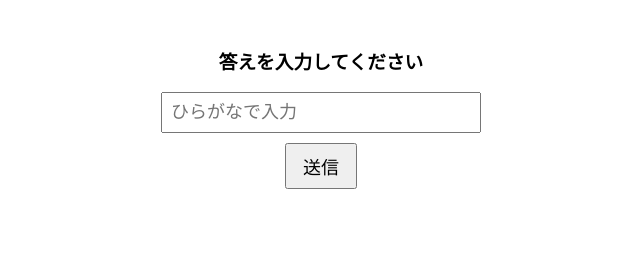
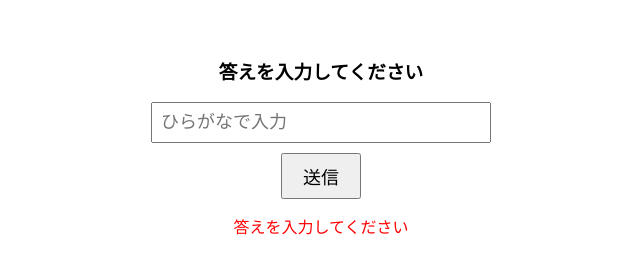
Before and after one commit to tanakahiroki19880702-create/answer-check, a plain HTML site: page index.html in a window 1280 px wide. Both pictures are taken after a click on the button "送信". Shown: the whole page, without its empty margins (319-959 px from the left). Drawn offline with Linux system fonts and the light colour scheme.

Commit message:
Add files via upload

```diff
--- a/index.html
+++ b/index.html
@@ -1,62 +1,62 @@
 <!DOCTYPE html>
-<html>
+<html lang="ja">
 <head>
-    <base target="_top">
+<meta charset="UTF-8">
+<meta name="viewport" content="width=device-width, initial-scale=1.0">
+<title>答えを入力してください</title>
+
 <style>
   body {
     font-family: sans-serif;
     text-align: center;
-        padding: 20px;
+    padding: 30px;
   }
   input {
     font-size: 18px;
     padding: 8px;
-        width: 80%;
-        max-width: 300px;
+    width: 90%;
+    max-width: 320px;
   }
   button {
     font-size: 18px;
-        padding: 8px 16px;
+    padding: 8px 20px;
     margin-top: 10px;
   }
-      .message {
+  .msg {
     margin-top: 15px;
     font-size: 16px;
     color: red;
-      }
-      .success {
-        color: green;
   }
 </style>
 </head>
 
 <body>
+
 <h3>答えを入力してください</h3>
 
 <input type="text" id="answer" placeholder="ひらがなで入力">
 <br>
-    <button onclick="submitAnswer()">送信</button>
+<button onclick="check()">送信</button>
 
-    <div id="message" class="message"></div>
+<div id="msg" class="msg"></div>
 
 <script>
-      function submitAnswer() {
-        const answer = document.getElementById("answer").value;
+function check() {
+  const correct = "たなばたじんじゃ";
+  const input = document.getElementById("answer").value.trim();
 
-        google.script.run
-          .withSuccessHandler(function(response) {
-            const msg = document.getElementById("message");
+  if (!input) {
+    document.getElementById("msg").textContent = "答えを入力してください";
+    return;
+  }
 
-            if (response.result === "success") {
-              msg.innerHTML = "正解です！次へ進んでください。<br><a href='" + response.url + "' target='_top'>次のページへ</a>";
-              msg.className = "message success";
+  if (input === correct) {
+    window.location.href = "https://sites.google.com/view/next-page";
   } else {
-              msg.textContent = response.message;
-              msg.className = "message";
+    document.getElementById("msg").textContent = "答えが違います";
   }
-          })
-          .checkAnswer(answer);
 }
 </script>
+
 </body>
 </html>
```
Lines whose indentation alone changed are shown as unchanged.
